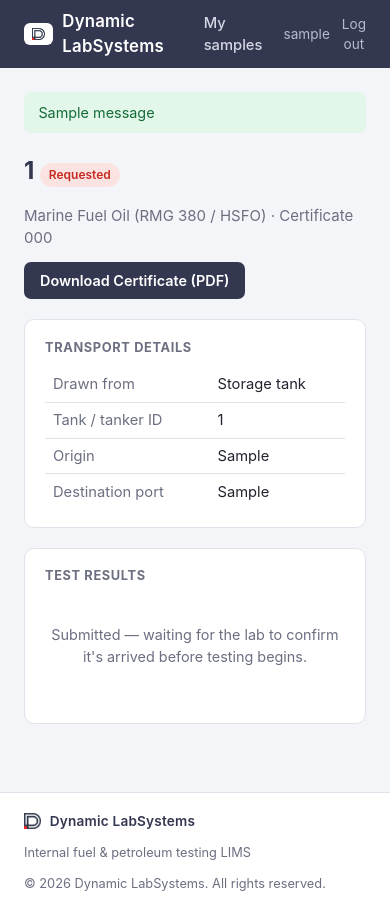
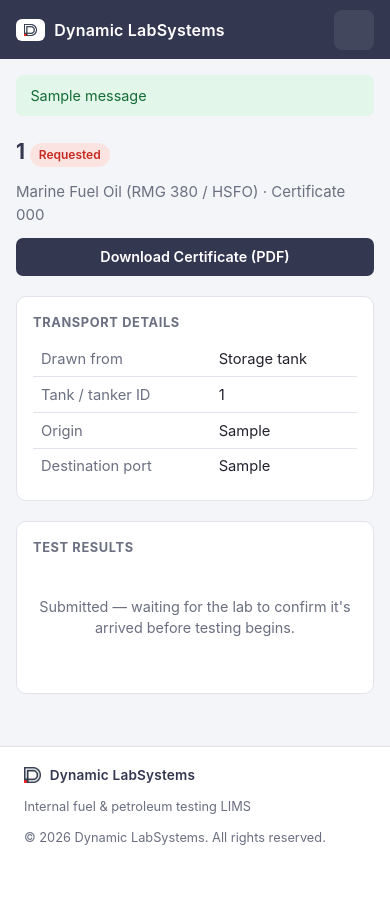
Before and after one commit to Philip199710/Dynamic-LabSystems, a Django app: page /portal/sample/1/ in a window 390 px wide. After the commit the page ends 845 px from the top, so only its background shows below. Run offline with Django 5.2, Linux system fonts and the light colour scheme; a user stored in the database is signed in; data comes from the database, SQL or seed files in the repository; tables that the repository leaves empty hold one stand-in row (values such as "Sample post"); one stand-in notice (Sample message) is shown.

Commit message:
Mobile layout + fix double sign-in on phones

```diff
--- a/dynamiclab/settings.py
+++ b/dynamiclab/settings.py
@@ -141,6 +141,7 @@
 LOGIN_URL = "login"
 LOGIN_REDIRECT_URL = "dashboard:home"
 LOGOUT_REDIRECT_URL = "login"
+CSRF_FAILURE_VIEW = "accounts.login_views.csrf_failure"
 
 # Branding
 SITE_NAME = "Dynamic LabSystems"
--- a/static/css/style.css
+++ b/static/css/style.css
@@ -247,3 +247,37 @@
 .feed-row:last-child { border-bottom: none; }
 .pill-ok { color: var(--green); font-weight: 700; } .pill-warn { color: var(--amber); font-weight: 700; }
 @media (max-width: 900px) { .console-cols { grid-template-columns: 1fr; } }
+
+/* ---------- Mobile ---------- */
+.nav-toggle { display: none; }
+@media (max-width: 860px) {
+  .navbar { flex-wrap: wrap; padding: 0.6rem 1rem; gap: 0; }
+  .navbar .brand span { font-size: 1rem; }
+  .nav-toggle { display: inline-flex; flex-direction: column; justify-content: center; gap: 4px; position: relative;
+    width: 40px; height: 40px; padding: 0 9px; margin-left: auto; background: rgba(255,255,255,.08); border: 0; border-radius: 8px; cursor: pointer; }
+  .nav-toggle span { display: block; height: 2px; background: #fff; border-radius: 2px; transition: transform .2s, opacity .2s; }
+  .navbar.open .nav-toggle span:nth-child(1) { transform: translateY(6px) rotate(45deg); }
+  .navbar.open .nav-toggle span:nth-child(2) { opacity: 0; }
+  .navbar.open .nav-toggle span:nth-child(3) { transform: translateY(-6px) rotate(-45deg); }
+  .nav-toggle-dot { position: absolute; top: 6px; right: 6px; width: 8px; height: 8px; border-radius: 50%; background: var(--red); }
+  .navbar nav, .navbar .user { display: none; width: 100%; }
+  .navbar.open nav { display: flex; flex-direction: column; align-items: stretch; gap: 0; padding: 0.5rem 0 0.25rem; margin-top: 0.5rem; border-top: 1px solid rgba(255,255,255,.12); }
+  .navbar.open nav a { padding: 0.7rem 0.25rem; font-size: 1rem; border-bottom: 1px solid rgba(255,255,255,.06); }
+  .navbar.open .user { display: flex; justify-content: space-between; padding: 0.75rem 0.25rem 0.25rem; font-size: 0.95rem; }
+
+  .container { padding: 1rem 1rem 2rem; }
+  h1 { font-size: 1.3rem; }
+  .page-header { align-items: flex-start; }
+  .page-header > div:last-child { flex-wrap: wrap; width: 100%; }
+  .page-header > div:last-child > .btn, .page-header > div:last-child > form { flex: 1 1 auto; }
+  .page-header > div:last-child .btn { width: 100%; text-align: center; }
+  .card { padding: 1rem; overflow-x: auto; -webkit-overflow-scrolling: touch; }
+  th { white-space: nowrap; }
+  form input, form select, form textarea { font-size: 16px; }  /* stops iPhone zooming into fields */
+}
+@media (max-width: 640px) {
+  .grid.cols-4, .grid.cols-3 { grid-template-columns: repeat(2, 1fr); }
+  .grid.cols-2 { grid-template-columns: 1fr; }
+  .stat .n { font-size: 1.4rem; }
+  .console-grid { grid-template-columns: repeat(2, 1fr); }
+}
--- a/static/js/splash.js
+++ b/static/js/splash.js
@@ -36,6 +36,19 @@
     if (/\.(pdf|csv|xlsx?)$/i.test(url.pathname) || /\/pdf\/?$/i.test(url.pathname)) return; // downloads don't navigate
     go();
   });
-  document.addEventListener('submit', function (e) { if (!e.defaultPrevented) go(); });
-  window.addEventListener('pageshow', function () { if (bar) bar.classList.remove('is-active'); });
+  // Block double submits (double tap, or keyboard "Go" + button tap on a
+  // phone): the second copy arrives after the first has already changed
+  // things (e.g. signed in) and gets rejected.
+  document.addEventListener('submit', function (e) {
+    var form = e.target;
+    if (e.defaultPrevented) return;
+    if (form.dataset.submitting === '1') { e.preventDefault(); return; }
+    form.dataset.submitting = '1';
+    setTimeout(function () { delete form.dataset.submitting; }, 8000);
+    go();
+  });
+  window.addEventListener('pageshow', function () {
+    if (bar) bar.classList.remove('is-active');
+    document.querySelectorAll('form[data-submitting]').forEach(function (f) { delete f.dataset.submitting; });
+  });
 })();
--- a/templates/base.html
+++ b/templates/base.html
@@ -15,6 +15,9 @@
       <img src="{% static 'img/logo.png' %}" alt="{{ SITE_NAME }}">
       <span>{{ SITE_NAME }}</span>
     </div>
+    <button type="button" class="nav-toggle" aria-label="Menu" aria-expanded="false" onclick="var h=this.closest('.navbar');var o=h.classList.toggle('open');this.setAttribute('aria-expanded',o)">
+      <span></span><span></span><span></span>{% if CHAT_UNREAD %}<i class="nav-toggle-dot"></i>{% endif %}
+    </button>
     <nav>
       {% if user.client_profile %}
         <a href="{% url 'accounts:portal_home' %}">My samples</a>
--- a/templates/registration/admin_login.html
+++ b/templates/registration/admin_login.html
@@ -29,6 +29,7 @@
         <span class="adm-badge"><i></i>Administrators only</span>
         <h1>Sign in</h1>
         <p class="sub">Use your Dynamic APAC admin account.</p>
+      {% for m in messages %}<p class="adm-err" style="color:#b8860b;">{{ m }}</p>{% endfor %}
         {% if form.errors %}
           {% for e in form.non_field_errors %}<p class="adm-err">{{ e }}</p>{% empty %}<p class="adm-err">Incorrect username or password.</p>{% endfor %}
         {% endif %}
--- a/templates/registration/login.html
+++ b/templates/registration/login.html
@@ -14,6 +14,7 @@
       <img src="{% static 'img/logo.png' %}" alt="{{ SITE_NAME }}">
       <h1>Sign in to {{ SITE_NAME }}</h1>
       <p class="login-kicker">Lab staff sign-in</p>
+      {% for m in messages %}<p class="help" style="color:#b8860b;">{{ m }}</p>{% endfor %}
       {% if form.errors %}{% for e in form.non_field_errors %}<p class="help" style="color:#c62a21;">{{ e }}</p>{% empty %}<p class="help" style="color:#c62a21;">Incorrect username or password.</p>{% endfor %}{% endif %}
       <form method="post">
         {% csrf_token %}
```
Also changed, not shown: accounts/login_views.py (+27 -0 lines), accounts/tests.py (+20 -0 lines).
